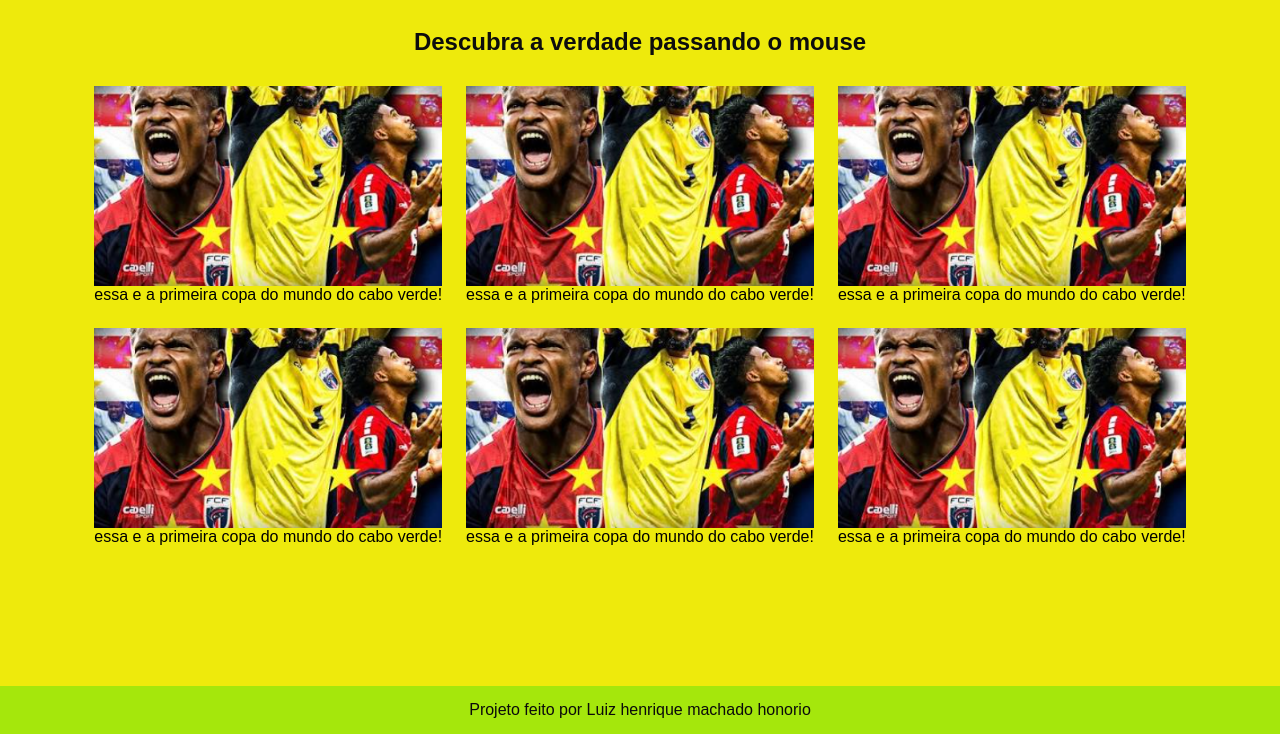
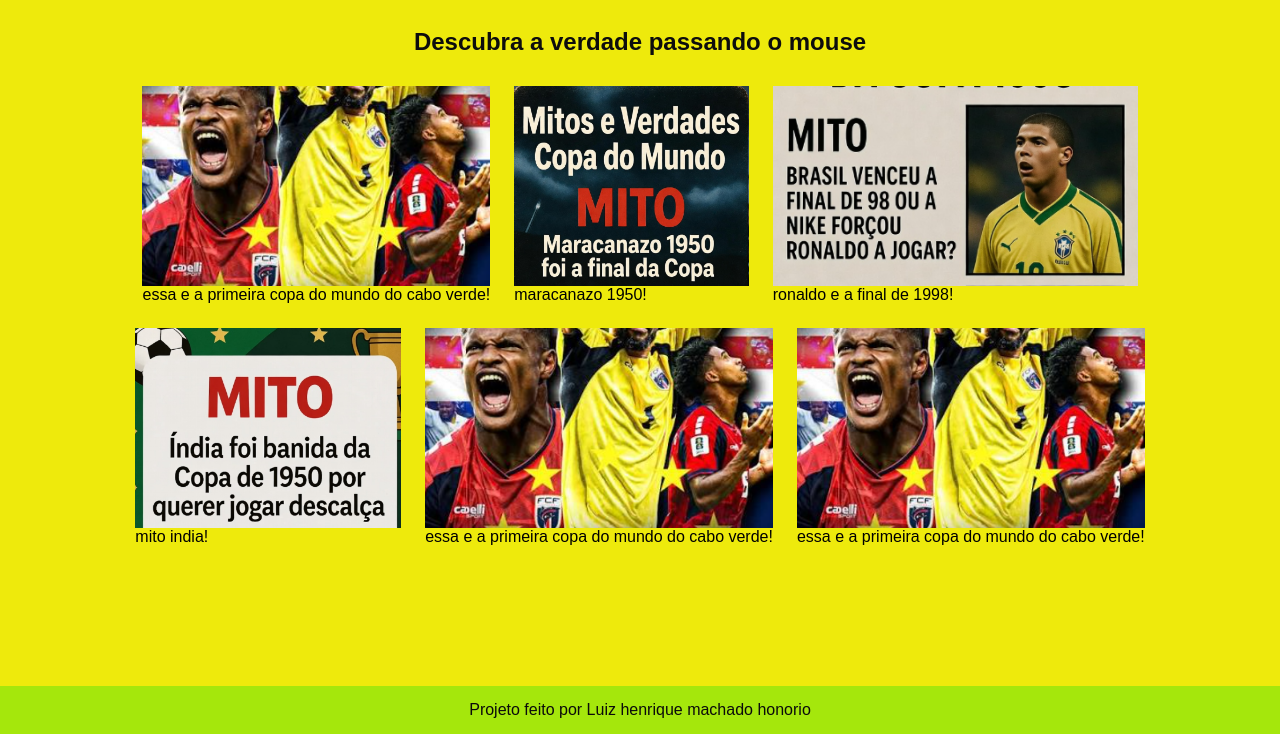
Before and after one commit to luizmachadohonorio-dev/flash-card2, a plain HTML site: page index.html in a window 1280 px wide. Shown: the part 66-800 px from the top of the page. Drawn offline with Linux system fonts and the light colour scheme.

Commit message:
mudei as imagem

```diff
--- a/index.html
+++ b/index.html
@@ -32,36 +32,36 @@
     <article>
       <div>
         <div>
-          <img src="img/imagem 1.png" alt="3 jogadores da seleção de cabo verde" class="cartao-imagem">
-          <p>essa e a primeira copa do mundo do cabo verde!</p>
+          <img src="img/maracanazo 1950 mito.png" alt="3 jogadores da seleção de cabo verde" class="cartao-imagem">
+          <p>maracanazo 1950!</p>
         </div>
         <div class="cartao-verso">
-          <img src="img/imagem 2.png" alt="estamos fazendo historia" class="cartao-imagem">
-          <p>verdade foi sua primeira copa.</p>
+          <img src="img/verdade maracanazo.png" alt="estamos fazendo historia" class="cartao-imagem">
+          <p>verdade maracanazo 1950.</p>
         </div>
       </div>
     </article>
     <article>
       <div>
         <div>
-          <img src="img/imagem 1.png" alt="3 jogadores da seleção de cabo verde" class="cartao-imagem">
-          <p>essa e a primeira copa do mundo do cabo verde!</p>
+          <img src="img/mito ronaldo.png" alt="3 jogadores da seleção de cabo verde" class="cartao-imagem">
+          <p>ronaldo e a final de 1998!</p>
         </div>
         <div class="cartao-verso">
-          <img src="img/imagem 2.png" alt="estamos fazendo historia" class="cartao-imagem">
-          <p>verdade foi sua primeira copa.</p>
+          <img src="img/verdade ronaldo.png" alt="estamos fazendo historia" class="cartao-imagem">
+          <p>mito ronaldo.</p>
         </div>
       </div>
     </article>
     <article>
       <div>
         <div>
-          <img src="img/imagem 1.png" alt="3 jogadores da seleção de cabo verde" class="cartao-imagem">
-          <p>essa e a primeira copa do mundo do cabo verde!</p>
+          <img src="img/mito india.png" alt="3 jogadores da seleção de cabo verde" class="cartao-imagem">
+          <p> mito india!</p>
         </div>
         <div class="cartao-verso">
-          <img src="img/imagem 2.png" alt="estamos fazendo historia" class="cartao-imagem">
-          <p>verdade foi sua primeira copa.</p>
+          <img src="img/verdade india.png" alt="estamos fazendo historia" class="cartao-imagem">
+          <p>verdade india.</p>
         </div>
       </div>
     </article>
```
Also changed, not shown: img/brasil mito.png (added), img/maracanazo 1950 mito.png (added), img/mito india.png (added), img/mito ronaldo.png (added), img/verdade brasil.png (added), img/verdade india.png (added), img/verdade maracanazo.png (added), img/verdade ronaldo.png (added).
